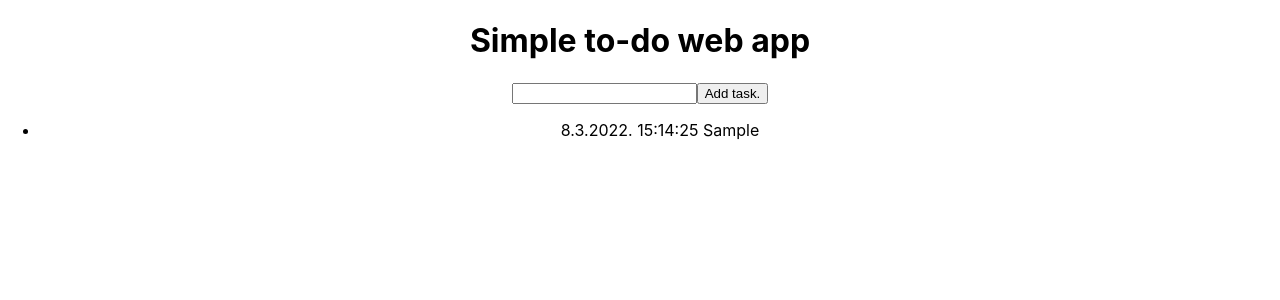
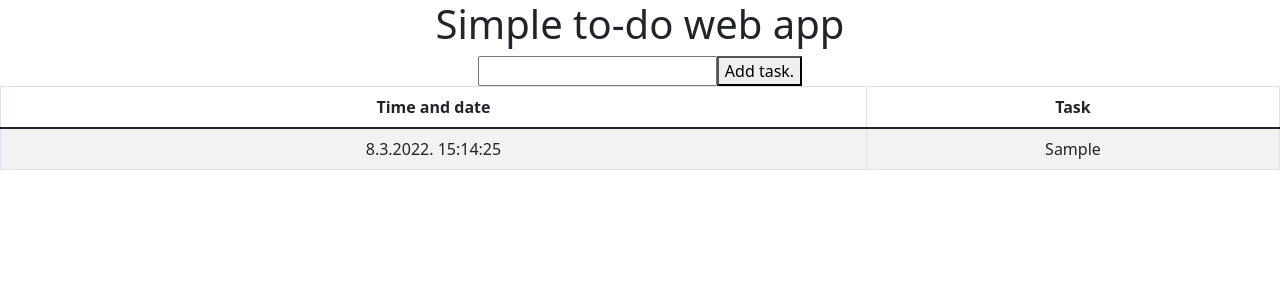
Before and after one commit to Jacks113/todo-app, a React (Create React App) app: page / in a window 1280 px wide. Both pictures are taken after typing "Sample" into the empty fields and a click on the button "Add task.". Shown: the top 300 px of the page. Built offline with nearby package versions, Linux system fonts and the light colour scheme.

Commit message:
integrated bootstrap

```diff
--- a/package.json
+++ b/package.json
@@ -6,7 +6,9 @@
     "@testing-library/jest-dom": "^5.16.2",
     "@testing-library/react": "^12.1.3",
     "@testing-library/user-event": "^13.5.0",
+    "bootstrap": "^5.1.3",
     "react": "^17.0.2",
+    "react-bootstrap": "^2.2.0",
     "react-dom": "^17.0.2",
     "react-scripts": "5.0.0",
     "web-vitals": "^2.1.4"
--- a/src/App.js
+++ b/src/App.js
@@ -3,7 +3,7 @@ import { useState } from 'react';
 import './App.css';
 import AddTask from './Components/AddTask';
 import ShowTasks from './Components/ShowTasks';
-
+import 'bootstrap/dist/css/bootstrap.min.css';
 
 function App() {
 
--- a/src/Components/ShowTasks.js
+++ b/src/Components/ShowTasks.js
@@ -1,15 +1,36 @@
+import { Table } from "react-bootstrap";
+
 export default function ShowTasks(props){
 
     const {taskList} = props;
     return (
         <div className="tasks-container">
-            <ul className="task-list">
+
+            <Table striped bordered hover >
+                <thead>
+                    <tr>
+                    <th>Time and date</th>
+                    <th>Task</th>
+                    </tr>
+                </thead>
+
+                <tbody>
+
                 {
                 taskList.map((task, index) => {
                     return (
-                        <li key = {index}><span>{task.timestamp}</span> <span>  {task.data}</span></li>
+                        <tr key = {index}>
+                            <td>{task.timestamp}</td>
+                            <td>{task.data}</td>
+                        </tr>
                     )
                 })}
+
+                </tbody>
+            </Table>
+
+            <ul className="task-list">
+
             </ul>
         </div>
     )
```
Also changed, not shown: 1 other file (tests, documents, lock files or other folders).
